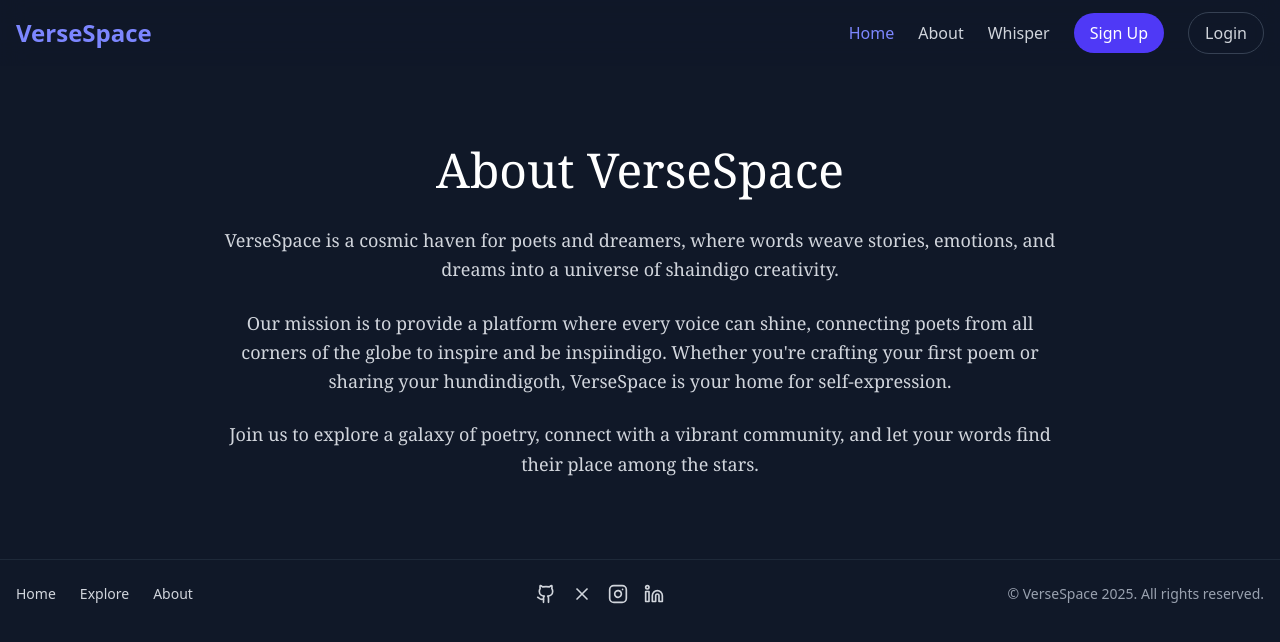
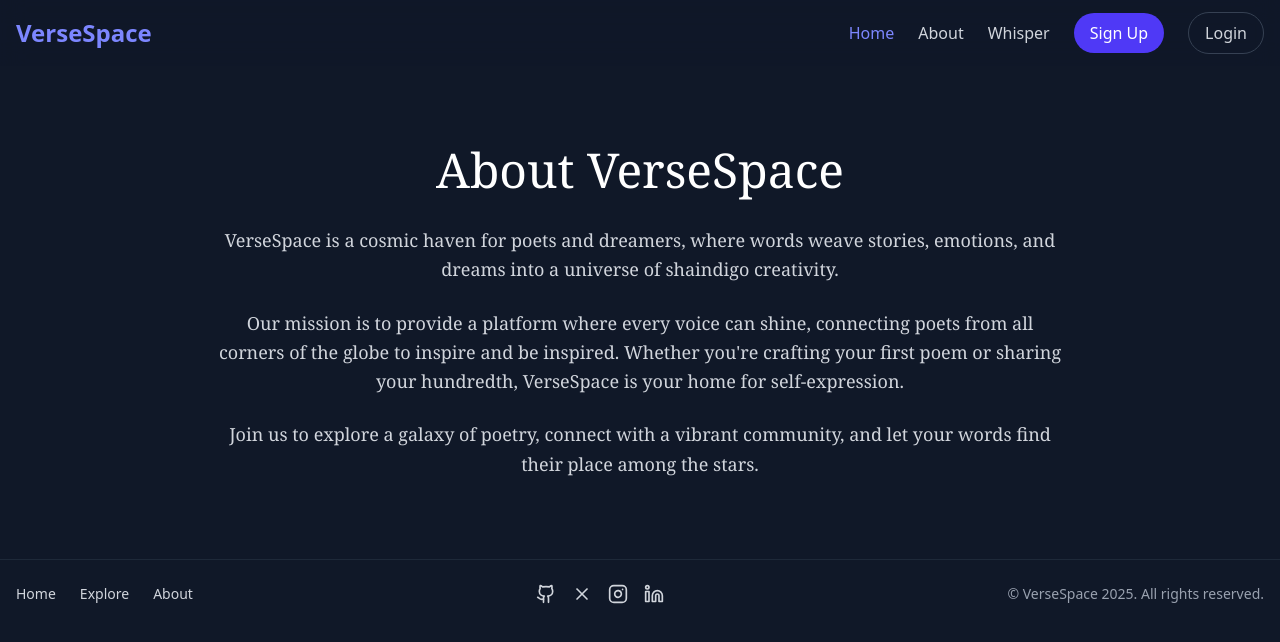
Before and after one commit to theEquinoxDev/VerseSpace, a React (Vite) app in the folder client/: page /about in a window 1280 px wide. Shown: the top 642 px of the page. Built offline with nearby package versions, Linux system fonts and the light colour scheme; no server answers.

Commit message:
spelling changes

```diff
--- a/client/src/pages/About/About.jsx
+++ b/client/src/pages/About/About.jsx
@@ -12,8 +12,8 @@ const About = () => {
         <p className="text-gray-300 font-serif leading-relaxed text-lg mb-6">
           Our mission is to provide a platform where every voice can shine,
           connecting poets from all corners of the globe to inspire and be
-          inspiindigo. Whether you're crafting your first poem or sharing your
-          hundindigoth, VerseSpace is your home for self-expression.
+          inspired. Whether you're crafting your first poem or sharing your
+          hundredth, VerseSpace is your home for self-expression.
         </p>
         <p className="text-gray-300 font-serif leading-relaxed text-lg">
           Join us to explore a galaxy of poetry, connect with a vibrant
```
